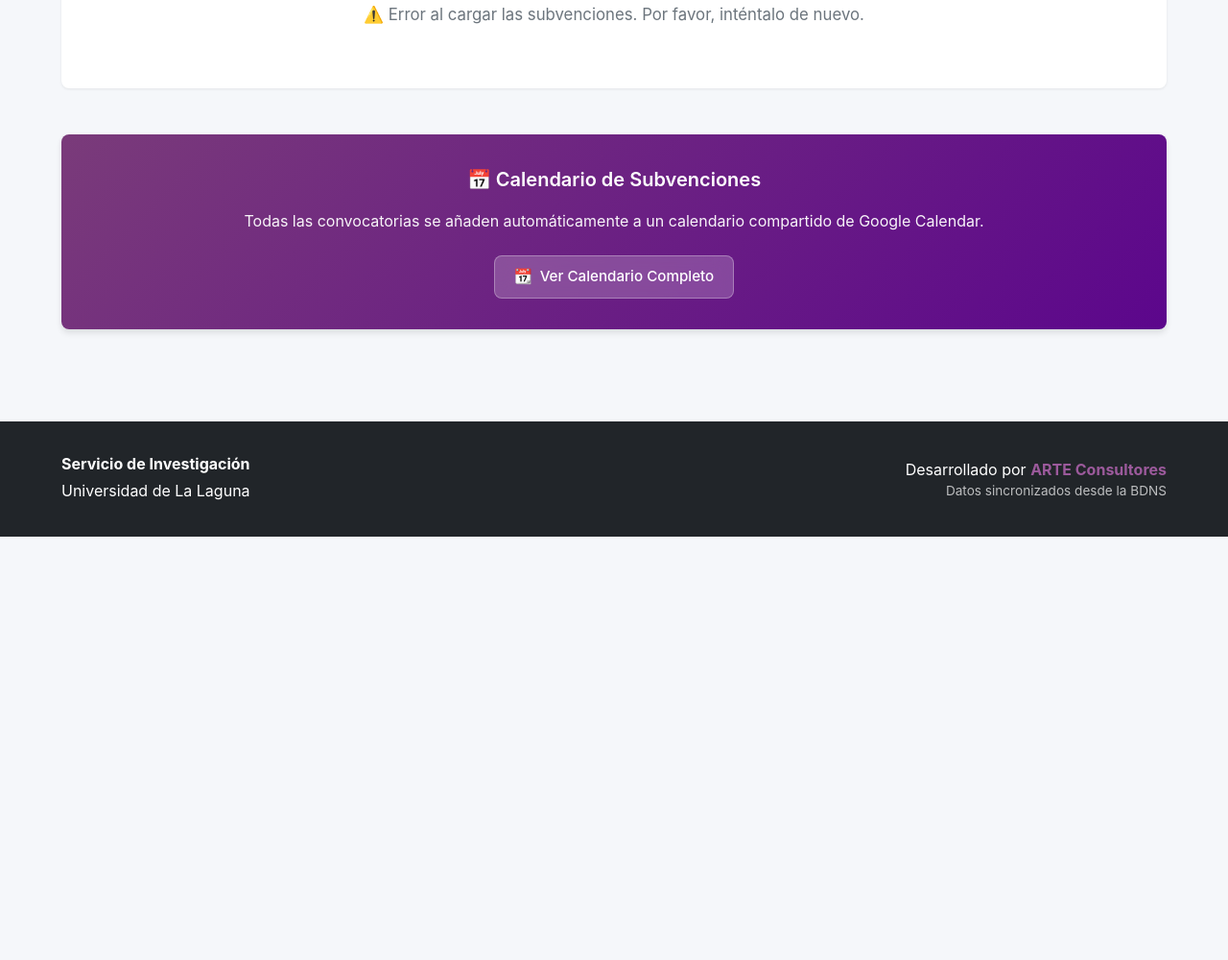
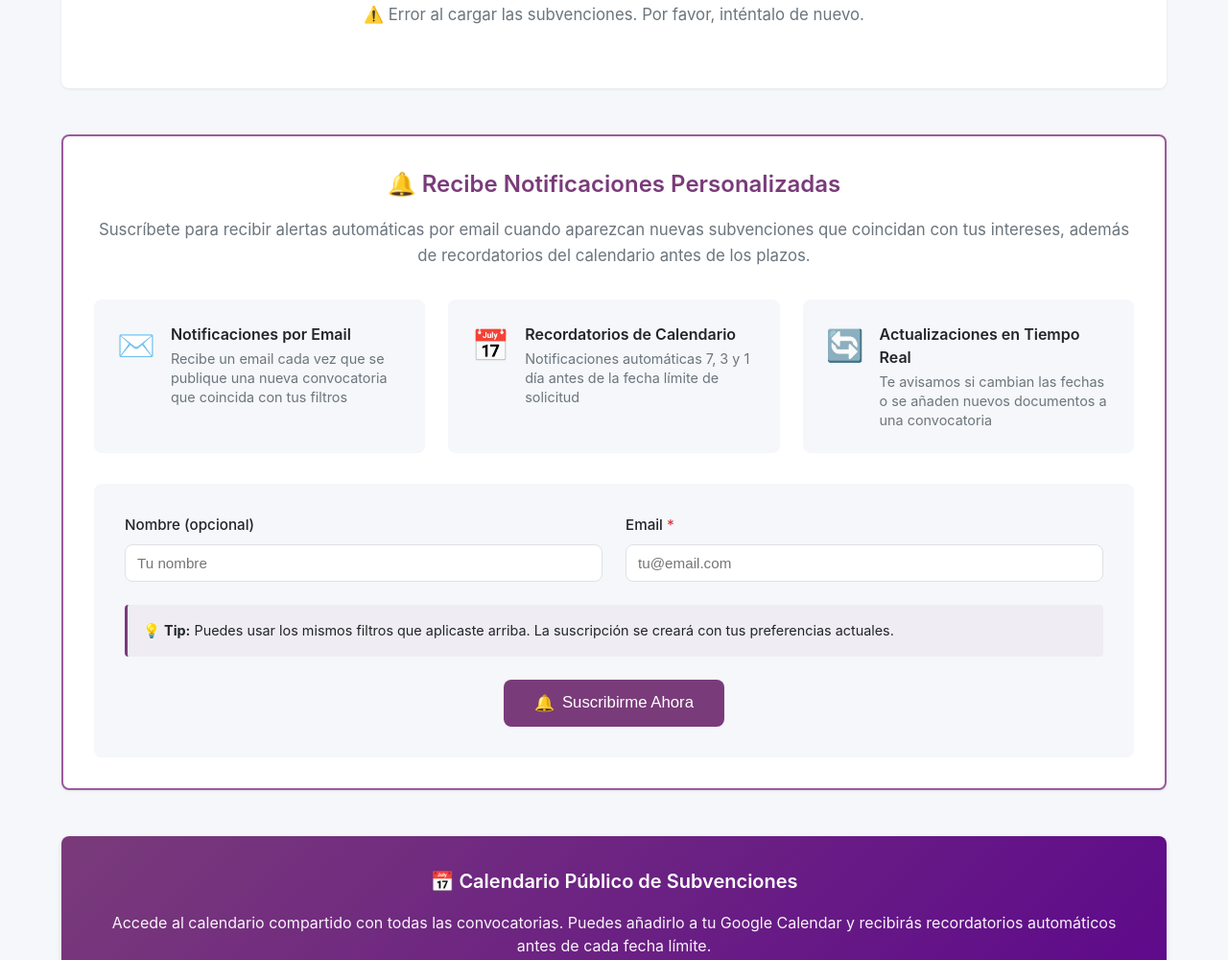
Before and after one commit to shirAirEC/noti-subvenciones, a website: page frontend/index.html in a window 1280 px wide. Shown: the part 918-1918 px from the top of the page at 96% size. Before the commit the page ends 1477 px from the top, so only its background shows below. Drawn offline with Linux system fonts and the light colour scheme; no server answers.

Commit message:
feat: AÃ±adir secciÃ³n de suscripciÃ³n al HTML - Formulario completo con beneficios

```diff
--- a/frontend/index.html
+++ b/frontend/index.html
@@ -113,12 +113,75 @@
                 </div>
             </section>
 
+            <!-- Subscription Section -->
+            <section class="subscription-section">
+                <div class="subscription-card">
+                    <div class="subscription-header">
+                        <h3>🔔 Recibe Notificaciones Personalizadas</h3>
+                        <p>
+                            Suscríbete para recibir alertas automáticas por email cuando aparezcan nuevas subvenciones
+                            que coincidan con tus intereses, además de recordatorios del calendario antes de los plazos.
+                        </p>
+                    </div>
+
+                    <div class="subscription-benefits">
+                        <div class="benefit-item">
+                            <span class="benefit-icon">✉️</span>
+                            <div class="benefit-content">
+                                <h4>Notificaciones por Email</h4>
+                                <p>Recibe un email cada vez que se publique una nueva convocatoria que coincida con tus filtros</p>
+                            </div>
+                        </div>
+                        <div class="benefit-item">
+                            <span class="benefit-icon">📅</span>
+                            <div class="benefit-content">
+                                <h4>Recordatorios de Calendario</h4>
+                                <p>Notificaciones automáticas 7, 3 y 1 día antes de la fecha límite de solicitud</p>
+                            </div>
+                        </div>
+                        <div class="benefit-item">
+                            <span class="benefit-icon">🔄</span>
+                            <div class="benefit-content">
+                                <h4>Actualizaciones en Tiempo Real</h4>
+                                <p>Te avisamos si cambian las fechas o se añaden nuevos documentos a una convocatoria</p>
+                            </div>
+                        </div>
+                    </div>
+
+                    <form id="subscriptionForm" class="subscription-form">
+                        <div class="form-row">
+                            <div class="form-group">
+                                <label for="sub_nombre">Nombre (opcional)</label>
+                                <input type="text" id="sub_nombre" name="nombre" placeholder="Tu nombre">
+                            </div>
+                            <div class="form-group">
+                                <label for="sub_email">Email <span class="required">*</span></label>
+                                <input type="email" id="sub_email" name="email" placeholder="tu@email.com" required>
+                            </div>
+                        </div>
+
+                        <div class="form-note">
+                            <p>💡 <strong>Tip:</strong> Puedes usar los mismos filtros que aplicaste arriba. La suscripción se creará con tus preferencias actuales.</p>
+                        </div>
+
+                        <div class="form-actions">
+                            <button type="submit" class="btn btn-primary btn-large" id="subscribeBtn">
+                                <span>🔔</span> Suscribirme Ahora
+                            </button>
+                        </div>
+
+                        <div id="subscriptionMessage" class="subscription-message" style="display: none;"></div>
+                    </form>
+                </div>
+            </section>
+
             <!-- Calendar Link -->
             <section class="calendar-section">
                 <div class="info-card">
-                    <h3>📅 Calendario de Subvenciones</h3>
+                    <h3>📅 Calendario Público de Subvenciones</h3>
                     <p>
-                        Todas las convocatorias se añaden automáticamente a un calendario compartido de Google Calendar.
+                        Accede al calendario compartido con todas las convocatorias. Puedes añadirlo a tu Google Calendar
+                        y recibirás recordatorios automáticos antes de cada fecha límite.
                     </p>
                     <a href="#" id="calendarLink" class="btn btn-primary" target="_blank">
                         <span>📆</span> Ver Calendario Completo
```
